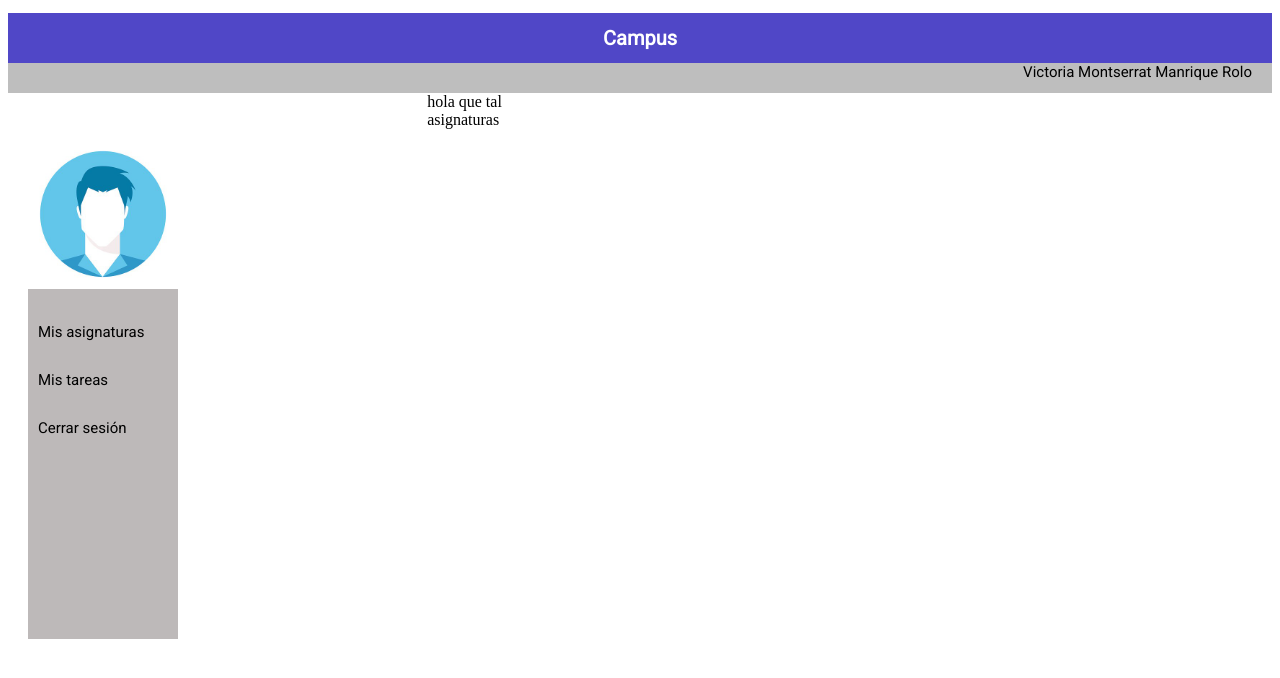
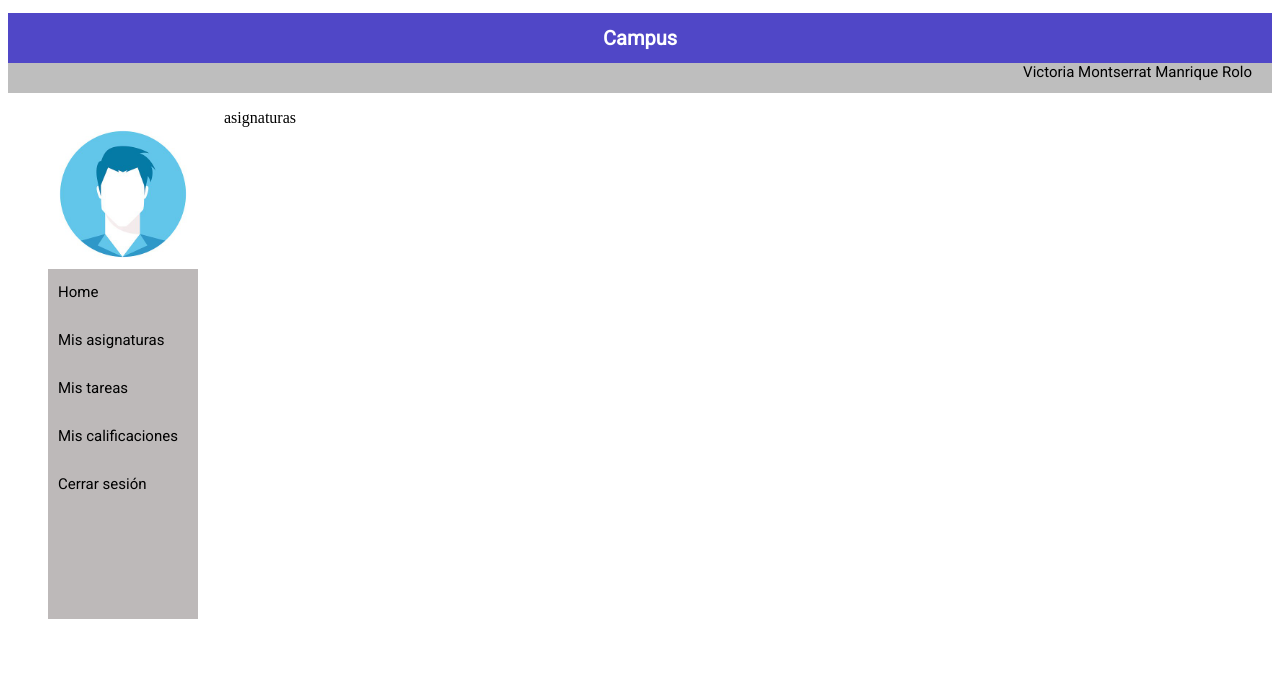
Before and after one commit to Danielpazm98/proyecto_FIS, a plain HTML site: page Front/Login/profile.html in a window 1280 px wide. Both pictures are taken after a click on the element "Mis asignaturas". Drawn offline with nearby package versions, Linux system fonts and the light colour scheme.

Commit message:
Login with buttons and home page and logout

```diff
--- a/Front/Login/main1.js
+++ b/Front/Login/main1.js
@@ -68,6 +68,12 @@ function validate_t(form){
 	window.location.href= "profile.html";
 }
 
+function return_t(){
+	window.location.href= "prueba2.html";
+}
+
+
+
 // funtion course_t(id){
 // 	var x = document.getElementById(id);
 // 	if (x.style.display === "block") {
--- a/Front/Login/profile.html
+++ b/Front/Login/profile.html
@@ -5,6 +5,39 @@
 	<link href="https://fonts.googleapis.com/css?family=Roboto" rel="stylesheet">
 	<link rel="stylesheet" type="text/css" href="profile_s.css">
 	<link rel="stylesheet" type="text/css" href="css/util.css">
+	<script src="https://ajax.googleapis.com/ajax/libs/jquery/3.4.0/jquery.min.js"></script>
+
+	<script>
+		$(document).ready(function(){
+			$(".subjects").hide();
+			$(".tarea").hide();
+			$(".calif").hide();
+			$(".home").click(function(){
+				$(".inicio").show();
+				$(".tarea").hide();
+				$(".subjects").hide();
+				$(".calif").hide();
+			});
+			$(".course").click(function(){
+				$(".subjects").show();
+				$(".inicio").hide();
+				$(".calif").hide();
+				$(".tarea").hide();
+			});
+			$(".work").click(function(){
+				$(".inicio").hide();
+				$(".subjects").hide();
+				$(".calif").hide();
+				$(".tarea").show();
+			});
+			$(".grades").click(function(){
+				$(".inicio").hide();
+				$(".tarea").hide();
+				$(".subjects").hide();
+				$(".calif").show();
+			});
+		})
+	</script>
 
 </head>
 
@@ -37,45 +70,26 @@
 			<!-- <nav class="main-page"> -->
 			<nav class="main-page">
 				<ul>
-					<div class="menu">
+					<div class="menu" id="leftsidebar">
 						<img  src="avatar.jpg" class="avatar" alt="avatar1">
 						<div class="options1">
-							<div class="course" type="button" id="course" onclick="course_t(this.id)">Mis asignaturas </div>
-							<div class="work">Mis tareas</div>
-							<div class="session">Cerrar sesión</div>
+							<div class="home" type="button">Home </div>
+							<div class="course" type="button">Mis asignaturas </div>
+							<div class="work" type="button">Mis tareas</div>
+							<div class="grades" type="button">Mis calificaciones</div>
+							<div class="session" onclick="return_t()">Cerrar sesión</div>
 						</div>
 					</div>
-					<!-- <div class="main-page">
-						<div class="menu1">
-							<img  src="avatar.jpg" class="avatar" alt="avatar1">
-							<div class="options1">
-								<div class="course" type="button" id="course" onclick="course_t(this.id)">Mis asignaturas </div>
-								<div class="work">Mis tareas</div>
-								<div class="session">Cerrar sesión</div>
-							</div>
-						</div>
-					<div> -->
 				</ul>
 			</nav>
 
-			<div class="inicio">hola que tal</div>
-			<div class="course-menu">asignaturas</div>
-
-	</section>
-
-	<!-- <script>
-		// funtion course_t(elID){
-		// 		var x = document.getElementById(id);
-		// 		if (x.style.display === "block") {
-		// 			x.style.display = "none";
-		// 		} else {
-		// 			x.style.display = "block";
-		// 		}
-		// 	}
-	// </script> -->
+			<div id="main">
+				<div class="inicio">hola que tal</div>
+				<div class="subjects">asignaturas</div>
+				<div class="tarea">tareas</div>
+				<div class="calif">calificaciones</div>
+			</div>
+		</section>
 	<script src="main1.js"></script>
 
-
-
-
 </body>
--- a/Front/Login/profile_s.css
+++ b/Front/Login/profile_s.css
@@ -31,7 +31,6 @@ h1{
 	text-align: right;
 	font-size: 15px;
 	margin-right: 20px;
-	/* padding-top: 5px; */
 	align-content: center;
 }
 
@@ -65,6 +64,16 @@ h1{
 	font-size: 15px;
 }
 
+.home{
+	margin-top: 10px;
+	margin-left: 10px;
+}
+
+.home:hover{
+	color: rgb(235, 235, 235);
+	cursor: pointer;
+}
+
 .course{
 	margin-top: 30px;
 	margin-left: 10px;
@@ -80,9 +89,29 @@ h1{
 	margin-left: 10px;
 }
 
+.work:hover{
+	color: rgb(235, 235, 235);
+	cursor: pointer;
+}
+
+.grades{
+	margin-top: 30px;
+	margin-left: 10px;
+}
+
+.grades:hover{
+	color: rgb(235, 235, 235);
+	cursor: pointer;
+}
+
 .session{
 	margin-top: 30px;
 	margin-left: 10px;
+}
+
+.session:hover{
+	color: rgb(235, 235, 235);
+	cursor: pointer;
 }
 
 h2{
@@ -90,14 +119,7 @@ h2{
 	margin-bottom: 100px;
 }
 
-.main-page {
-  float: left;
-  width: 30%;
-  height: 300px; /* only for demonstration, should be removed */
-  padding: 20px;
+@media screen and (min-width: 480px){
+	#leftsidebar {width: 150px; float: left;}
+	#main {margin-left: 216px;}
 }
-
-nav ul {
-  list-style-type: none;
-  padding: 0;
-}
```
Also changed, not shown: Front/Login/prueba2.html (+1 -1 lines).
